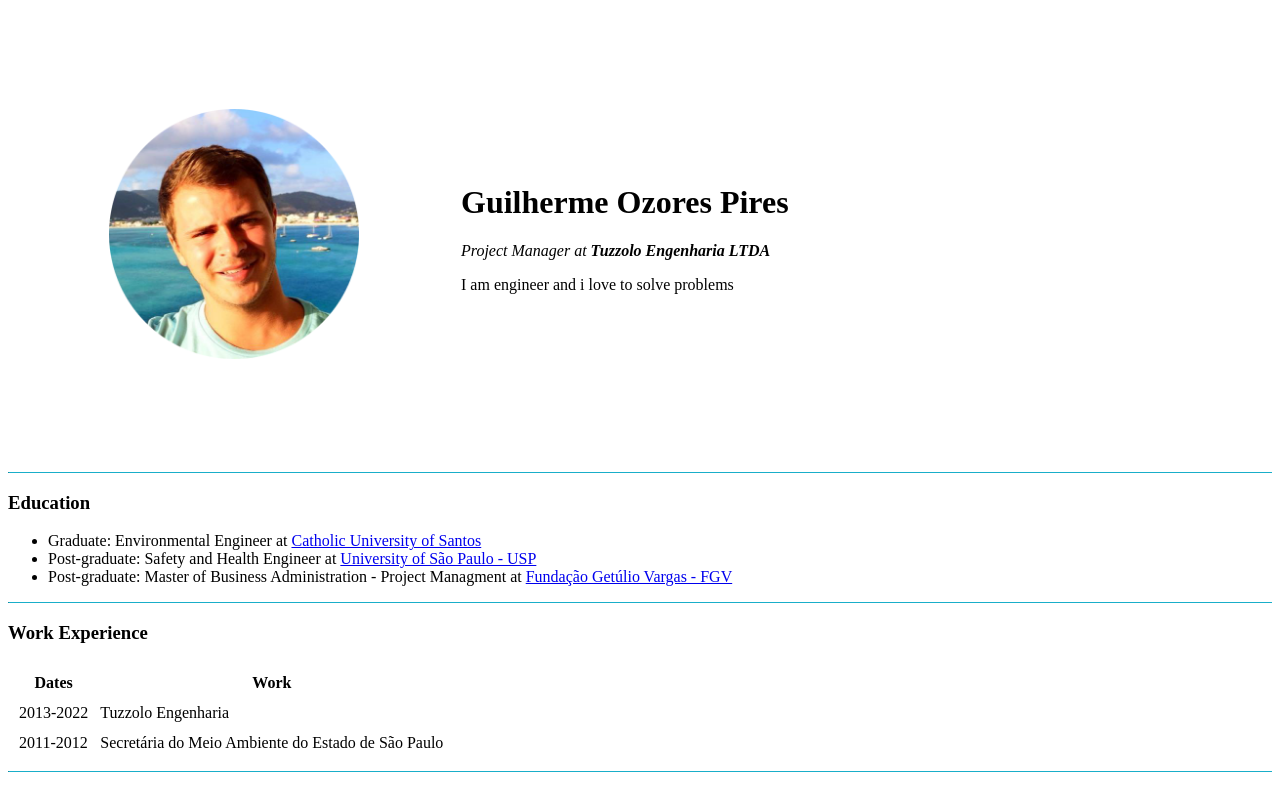
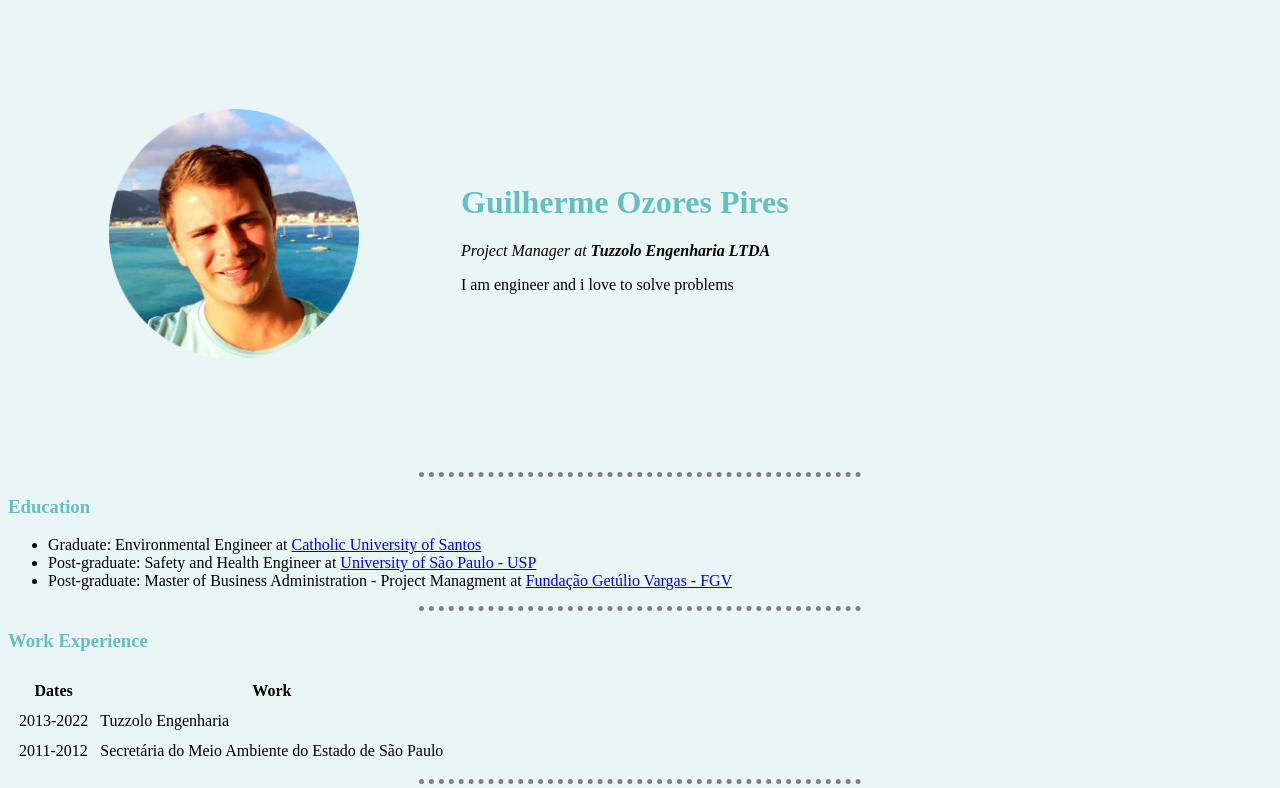
Before and after one commit to guiozores/cv, a plain HTML site: page index.html in a window 1280 px wide. Shown: the top 788 px of the page. Drawn offline with Linux system fonts and the light colour scheme.

Commit message:
Included CSS styles.css

```diff
--- a/CSS/styles.css
+++ b/CSS/styles.css
@@ -1,4 +1,19 @@
-hr {
-    border-top: 3px;
-    border-color: rgb(25, 174, 201);
-}
+body {
+    background-color: #eaf6f6;
+  }
+  hr {
+    border-style:none;
+    border-top-style: dotted;
+    border-color: grey;
+    border-width: 5px;
+    width:35%;
+  }
+  h1 {
+    color: #66bfbf;
+  }
+  h2 {
+    color: #66bfbf;
+  }
+  h3 {
+    color: #66bfbf;
+  }
--- a/index.html
+++ b/index.html
@@ -5,7 +5,7 @@
     <meta http-equiv="X-UA-Compatible" content="IE=edge" />
     <meta name="viewport" content="width=device-width, initial-scale=1.0" />
     <title>Guilherme's Personal Website</title>
-    <link rel="stylesheet" href="CSS/styles.css">
+    <link rel="stylesheet" href="/css/styles.css">
   </head>
   <body>
     <table cellspacing="100">
```
